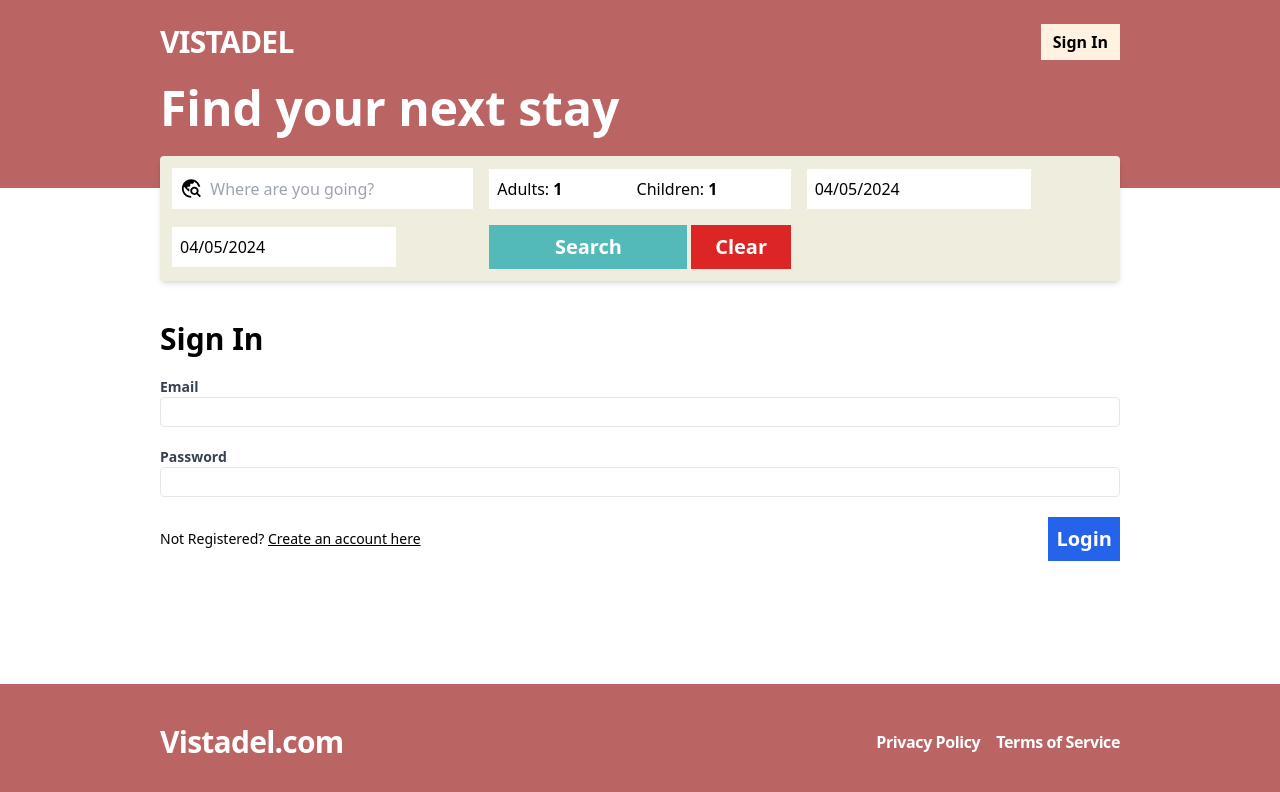
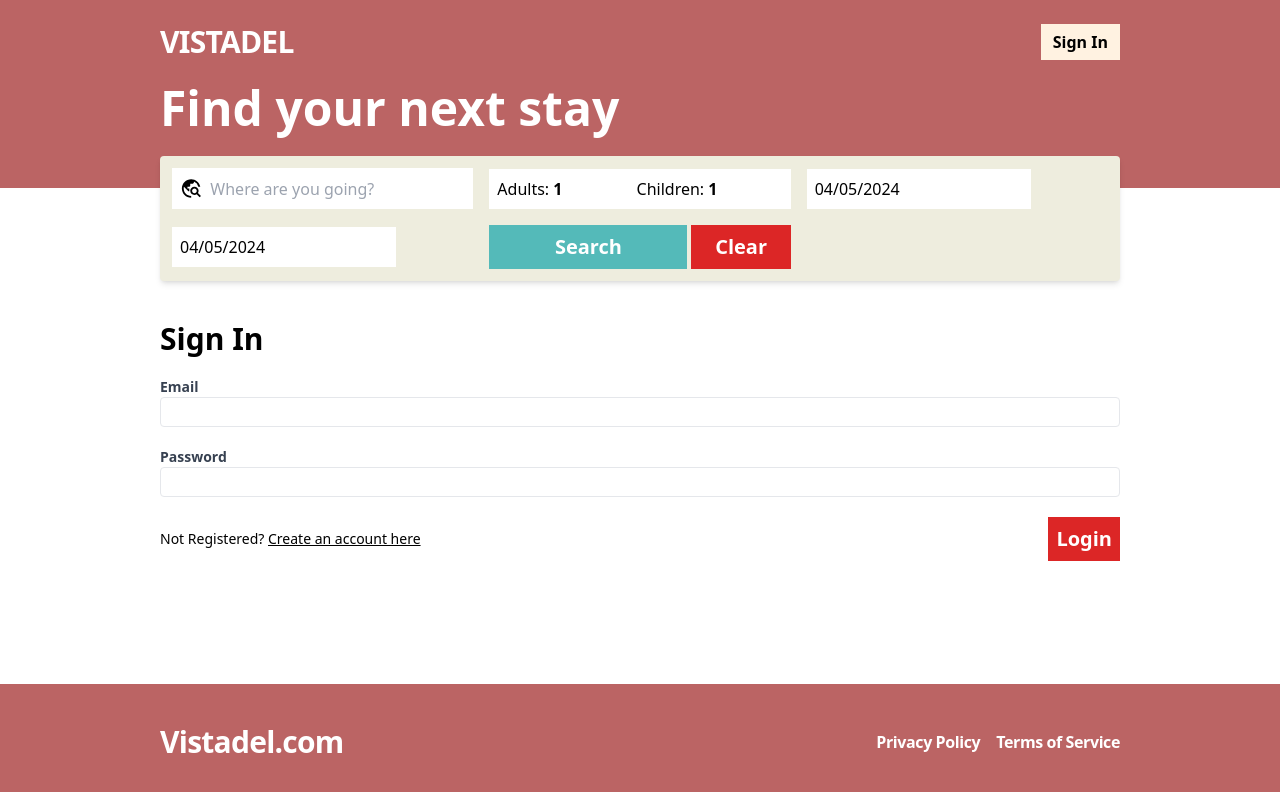
Before and after one commit to Prashistha/Vistadel, a React (Vite) app in the folder frontend/: page /sign-in in a window 1280 px wide. Shown: the top 792 px of the page. Built offline with nearby package versions, Linux system fonts and the light colour scheme; no server answers.

Commit message:
Changed UI colors of SignIn page

```diff
--- a/frontend/index.html
+++ b/frontend/index.html
@@ -2,7 +2,7 @@
 <html lang="en">
   <head>
     <meta charset="UTF-8" />
-    <link rel="icon" type="image/svg+xml" href="/vite.svg" />
+    <link rel="icon" type="image" href="" />
     <meta name="viewport" content="width=device-width, initial-scale=1.0" />
     <title>Vistadel</title>
   </head>
--- a/frontend/src/pages/SignIn.tsx
+++ b/frontend/src/pages/SignIn.tsx
@@ -77,7 +77,7 @@ const SignIn = () => {
         </span>
         <button
           type="submit"
-          className="bg-blue-600 text-white p-2 font-bold hover:bg-blue-500 text-xl"
+          className="bg-red-600 text-white p-2 font-bold hover:bg-[#E78895] text-xl"
         >
           Login
         </button>
```
Also changed, not shown: frontend/public/vistadel_logo.jpg (added).
